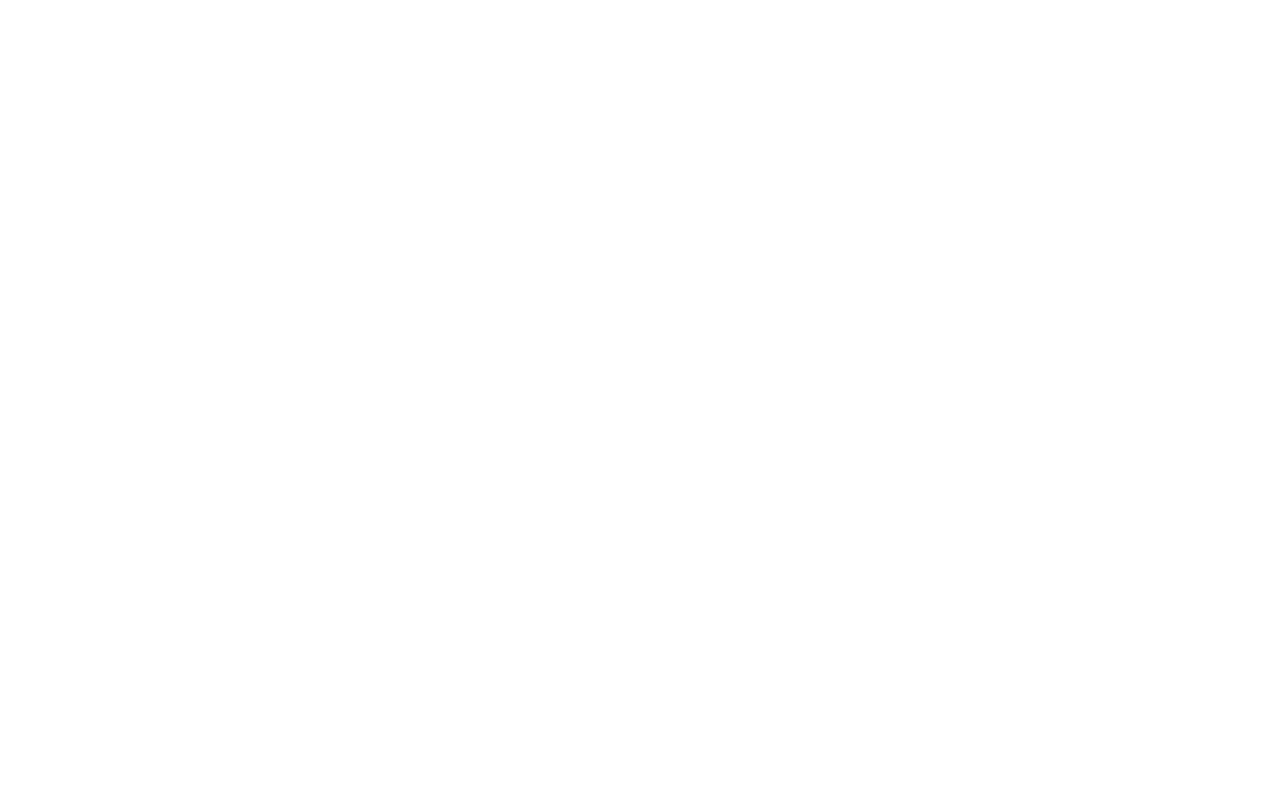
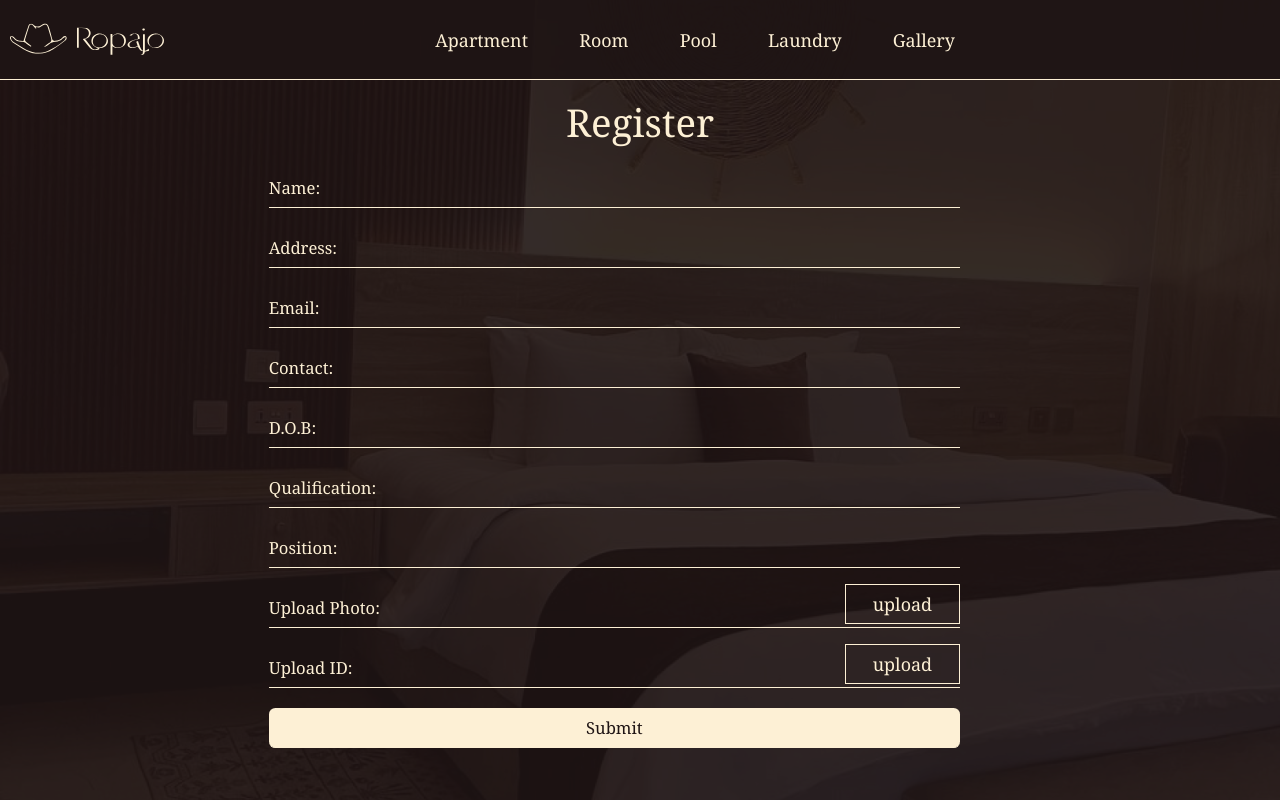
Before and after one commit to P-pro-Tech/Ropajo, a React (Create React App) app in the folder frontend/: page /#/CreateStaff in a window 1280 px wide. Before the commit this address had no page. Built offline with nearby package versions, Linux system fonts and the light colour scheme.

Commit message:
created create staff in  admin

```diff
--- a/frontend/src/App.jsx
+++ b/frontend/src/App.jsx
@@ -30,6 +30,7 @@
 import { QueryClient, QueryClientProvider } from "@tanstack/react-query";
 import { StoreProvider } from "./Store";
 import React from "react";
+import CreateStaff from "./Components/Master-Admin/CreateStaff/CreateStaff";
 
 function App() {
   const [queryClient] = React.useState(() => new QueryClient());
@@ -111,6 +112,10 @@
                   path='/OnlineBookingList'
                   element={<OnlineBookingList />}
                 />
+                <Route
+                  path='/CreateStaff'
+                  element={<CreateStaff/>}
+                />
               </Routes>
             </QueryClientProvider>
           </StoreProvider>
--- /dev/null
+++ b/frontend/src/Components/Master-Admin/CreateStaff/CreateStaff.css
@@ -0,0 +1,164 @@
+.CreateStaff {
+  background: url(../../../assets/register-img.jpg); /* Replace with your image path */
+  background-repeat: no-repeat;
+  background-size: cover;
+  background-position: center; /* Optional: Center the image */
+  width: 100%;
+  height: 100vh;
+}
+
+
+.CreateStaff-hue {
+    background-color: rgba(31, 21, 21, 0.9);
+    width: inherit;
+    height: inherit;
+}
+
+
+.CreateStaff-body {
+    width: inherit;
+    height: 80vh;
+}
+.CreateStaff-form {
+    margin: auto;
+    width: 60%;
+    height: 50vh;
+}
+.CreateStaff-form h1 {
+    display: block;
+    margin: auto;
+    margin: 2vh 1vw;
+    font-size: 3vw;
+    font-weight: normal;
+    text-align: center;
+}
+.CreateStaff-form label, .CreateStaff-form button, .CreateStaff-form div {
+    display: block;
+    margin: auto;
+    width: 90%;
+    height: 5vh;
+    background-color: transparent;
+    outline: none;
+    border: none;
+    border-bottom: thin solid #fdf0d5;
+    margin: 2.5vh 1vw;
+    font-size: 1.3vw;
+}
+.CreateStaff-form label {
+    display: flex;
+    align-items: center;
+    /* justify-content: space-between; */
+}
+.CreateStaff-form .seprate {
+    display: flex;
+    align-items: center;
+    justify-content: space-between;
+}
+.CreateStaff-form input::placeholder {
+    color: #fdf0d5;
+}
+
+.CreateStaff-form label input {
+    background: transparent;
+    border: none;
+    outline: none;
+    width: 80%;
+    padding: 0 1vw;
+    font-size: 1.3vw;
+}
+.CreateStaff-form label span {
+    margin-bottom: 1vh;
+}
+input[type='file'] {
+    display: none;
+}
+
+.CreateStaff-file-label {
+    border: thin solid rgba(253, 240, 213, 1);
+    /* padding: 1vh 2vw; */
+    width: 9vw;
+    height: 5vh;
+    font-size: 1.4vw;
+    display: flex;
+    align-items: center;
+    justify-content: center;
+    cursor: pointer;
+    float: right;
+}
+.CreateStaff-form div span {
+    font-size: 1.3vw;
+
+}
+.CreateStaff-form div {
+    display: flex;
+    justify-content: space-between;
+    align-items: center;
+}
+
+.CreateStaff-submit {
+    background-color: #fdf0d5 !important;
+    color: #1f1515;
+    border-radius: 0.5vw;
+}
+
+@media (max-width: 650px) {
+    .CreateStaff-form input::placeholder {
+        font-size: 2.3vw;
+    }
+    .CreateStaff-form {
+        width: 80%;
+    }
+    .CreateStaff-submit {
+        font-size: 2.3vw;
+    }
+    /* */
+    .CreateStaff-form button {
+        font-size: 3.5vw;
+    }
+    .CreateStaff-form h1 {
+        text-align: center;
+        font-size: 9vw;
+    }
+    .CreateStaff-form div span {
+        font-size: 2.3vw;
+
+    }
+    .CreateStaff-file-label {
+        width: 20vw;
+        /* height: 4vh; */
+        font-size: 2.3vw;
+    }
+}
+
+
+
+
+@media (max-width: 450px) {
+
+    .CreateStaff-form {
+
+        width: 90%;
+
+    }
+    .CreateStaff-form input::placeholder {
+        font-size: 4.3vw;
+    }
+    .CreateStaff-submit {
+        font-size: 10.3vw;
+    }
+    .CreateStaff-logo-holder img {
+        width: 25vw;
+    }
+    .CreateStaff-form h1 {
+        font-size: 8vw;
+    }
+    .CreateStaff-form div span {
+        font-size: 4.3vw;
+
+    }
+    .CreateStaff-file-label {
+        width: 30vw;
+
+        font-size: 4.3vw;
+    }
+}
--- /dev/null
+++ b/frontend/src/Components/Master-Admin/CreateStaff/CreateStaff.jsx
@@ -0,0 +1,95 @@
+import React from "react";
+import "./CreateStaff.css";
+import DashBoardHeader from "../../DashBoardHeader/DashBoardHeader";
+import DashboardRoomProfile from "../../DashboardRoomProfile/DashboardRoomProfile";
+import { useState } from "react";
+
+const CreateStaff = () => {
+  const [profileShow, setProfileShow] = useState(false);
+  return (
+    <div className="CreateStaff">
+      <div className="CreateStaff-hue">
+        <div>
+          <DashboardRoomProfile
+            profileShow={profileShow}
+            setProfileShow={setProfileShow}
+          />
+          <DashBoardHeader setProfileShow={setProfileShow} />
+        </div>
+        <div className="CreateStaff-body">
+          <form className="CreateStaff-form">
+            <h1>Register</h1>
+            <label htmlFor="">
+              Name:
+              <input type="text" name="" id="" placeholder="" />
+            </label>
+            <label htmlFor="">
+              Address:
+              <input type="text" name="" id="" placeholder="" />
+            </label>
+            <label htmlFor="">
+              Email:
+              <input type="email" name="" id="" placeholder="" />
+            </label>
+            <label htmlFor="">
+              Contact:
+              <input type="number" name="" id="" placeholder="" />
+            </label>
+            <label htmlFor="">
+              D.O.B:
+              <input
+                type="text"
+                name=""
+                id=""
+                placeholder=""
+                onFocus={(e) => (e.target.type = "date")}
+                onBlur={(e) => (e.target.type = "text")}
+              />
+            </label>
+            <label htmlFor="">
+              Qualification:
+              <input type="text" name="" id="" placeholder="" />
+            </label>
+            <label htmlFor="">
+              Position:
+              <input type="text" name="" id="" placeholder="" />
+            </label>
+
+            <label className="seprate">
+              Upload Photo:
+              <input
+                type="file"
+                name=""
+                id="upload-photo"
+                placeholder="Upload Photo:"
+                hidden
+              />
+              <span htmlFor="upload-photo" className="CreateStaff-file-label">
+                upload
+              </span>
+            </label>
+            <label className="seprate">
+              Upload ID:
+              <input
+                type="file"
+                name=""
+                id="upload-id"
+                placeholder="Upload ID:"
+                hidden
+              />
+              <span htmlFor="upload-id" className="CreateStaff-file-label">
+                upload
+              </span>
+            </label>
+
+            <button type="submit" className="CreateStaff-submit">
+              Submit
+            </button>
+          </form>
+        </div>
+      </div>
+    </div>
+  );
+};
+
+export default CreateStaff;
```
